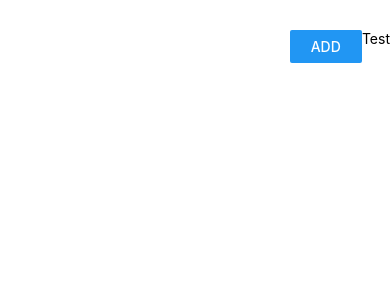
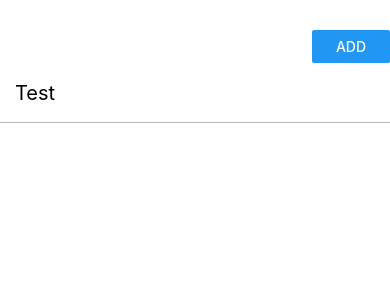
Before and after one commit to grbalmeida/todo-list-react-native, a React Native app: screen / in a window 390 px wide. Both pictures are taken after typing "Sample" into the empty fields and a click on the button "ADD". Shown: the top 300 px of the page. Built offline with nearby package versions, Linux system fonts and the light colour scheme.

Commit message:
Adding TodoListItem component

```diff
--- a/src/Todo.js
+++ b/src/Todo.js
@@ -24,8 +24,7 @@ const Todo = () => (
 
 const styles = StyleSheet.create({
   formContainer: {
-    paddingTop: 30,
-    flexDirection: 'row'
+    paddingTop: 30
   }
 })
 
--- a/src/components/Form.js
+++ b/src/components/Form.js
@@ -1,4 +1,4 @@
-import React, { Fragment } from 'react'
+import React from 'react'
 import { View, Button, StyleSheet } from 'react-native'
 import { connect } from 'react-redux'
 
@@ -6,7 +6,7 @@ import { addTodo } from '../redux/action-creators'
 import Input from './Input'
 
 const Form = ({ addTodo }) => (
-  <Fragment>
+  <View style={styles.formContainer}>
     <View style={styles.inputContainer}>
       <Input
         onChangeText={() => null}
@@ -19,10 +19,13 @@ const Form = ({ addTodo }) => (
         title='add'
       />
     </View>
-  </Fragment>
+  </View>
 )
 
 const styles = StyleSheet.create({
+  formContainer: {
+    flexDirection: 'row'
+  },
   inputContainer: {
     flex: 4
   },
--- a/src/components/TodoList.js
+++ b/src/components/TodoList.js
@@ -1,15 +1,18 @@
 import React from 'react'
 import { connect } from 'react-redux'
-import { View, Text } from 'react-native'
+import { FlatList } from 'react-native'
 
-const TodoList = ({ todos }) => {
-  console.log(todos)
-  return (
-    <View>
-      {todos.map(todo => <Text key={todo.id}>{todo.text}</Text>)}
-    </View>
-  )
-}
+import TodoListItem from './TodoListItem'
+
+const TodoList = ({ todos }) => (
+  <FlatList
+    data={todos}
+    renderItem={({ item }) => (
+      <TodoListItem text={item.text} />
+    )}
+    keyExtractor={item => `${item.id}`}
+  />
+)
 
 const mapStateToProps = state => {
   const { todos } = state
--- /dev/null
+++ b/src/components/TodoListItem.js
@@ -0,0 +1,34 @@
+import React from 'react'
+import { View, Text, StyleSheet, TouchableOpacity } from 'react-native'
+import PropTypes from 'prop-types'
+
+const TodoListItem = ({ text }) => (
+  <TouchableOpacity>
+    <View style={styles.line}>
+      <Text style={styles.lineText}>
+        {text}
+      </Text>
+    </View>
+  </TouchableOpacity>
+)
+
+const styles = StyleSheet.create({
+  lineText: {
+    fontSize: 20,
+    paddingLeft: 15,
+    flex: 7
+  },
+  line: {
+    height: 60,
+    borderBottomWidth: 1,
+    borderBottomColor: '#bbb',
+    alignItems: 'center',
+    flexDirection: 'row'
+  }
+})
+
+TodoListItem.propTypes = {
+  text: PropTypes.string.isRequired
+}
+
+export default TodoListItem
```
